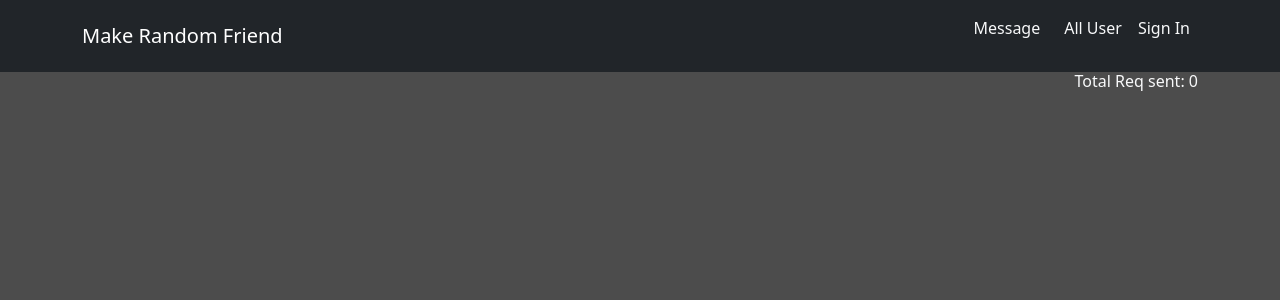
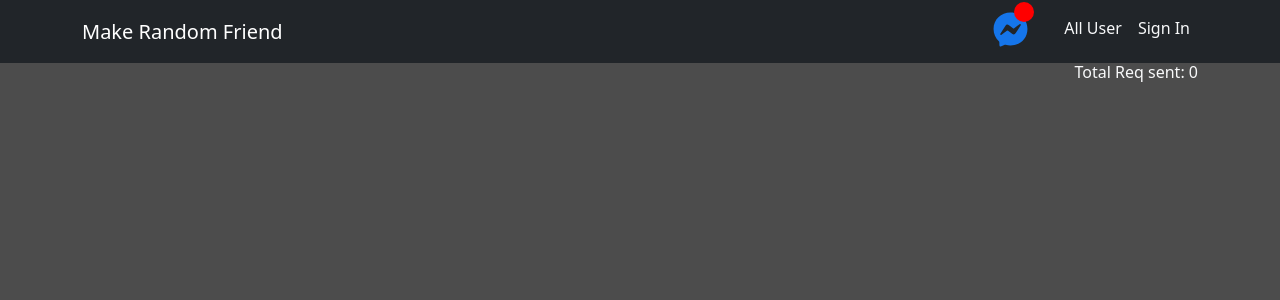
Before and after one commit to rjspyk5/Make-Random-Friend-Practise-site-5, a React (Create React App) app: page / in a window 1280 px wide. Shown: the top 300 px of the page. Built offline with nearby package versions, Linux system fonts and the light colour scheme; no server answers.

Commit message:
Message Logo and messageNotifications icon added

```diff
--- /dev/null
+++ b/src/Components/Menubar/Menubar.css
@@ -0,0 +1,16 @@
+.MesssengerFullLogoStyle {
+    color: rgb(21, 117, 234);
+    margin-top: '-4px';
+    position: relative;
+}
+.MessengerFloatingMessege {
+    color: white;
+    background-color: red;
+    width: 20px;
+    height: 20px;
+    border-radius: 50%;
+    position: relative;
+    text-align: center;
+    top: -14px;
+    right: 14px;
+}
--- a/src/Components/Menubar/Menubar.jsx
+++ b/src/Components/Menubar/Menubar.jsx
@@ -4,7 +4,8 @@ import Container from 'react-bootstrap/Container';
 import Nav from 'react-bootstrap/Nav';
 import Navbar from 'react-bootstrap/Navbar';
 import { getDataFromLocalStorage } from '../LocalDataBase/LocalDatabase';
-
+import { FaFacebookMessenger } from 'react-icons/fa';
+import './Menubar.css';
 export default function Menubar() {
     const [totalmsz, settotalmsz] = useState([]);
 
@@ -21,9 +22,11 @@ export default function Menubar() {
                     <Navbar.Collapse id="basic-navbar-nav">
                         <Nav className="ms-auto">
                             <Nav.Link>
-                                <NavLink className="text-decoration-none text-light d-flex" to={'/message'}>
-                                    <p>Message</p>
-                                    <h6 className="mt-1 ms-2">{totalmsz.length}</h6>
+                                <NavLink className="text-decoration-none text-light d-flex " to={'/message'}>
+                                    <FaFacebookMessenger className="MesssengerFullLogoStyle" style={{ marginTop: '-4px' }} size={35}></FaFacebookMessenger>
+                                    <div className="MessengerFloatingMessege">
+                                        <h6> {totalmsz.length}</h6>
+                                    </div>
                                 </NavLink>
                             </Nav.Link>
 
```
